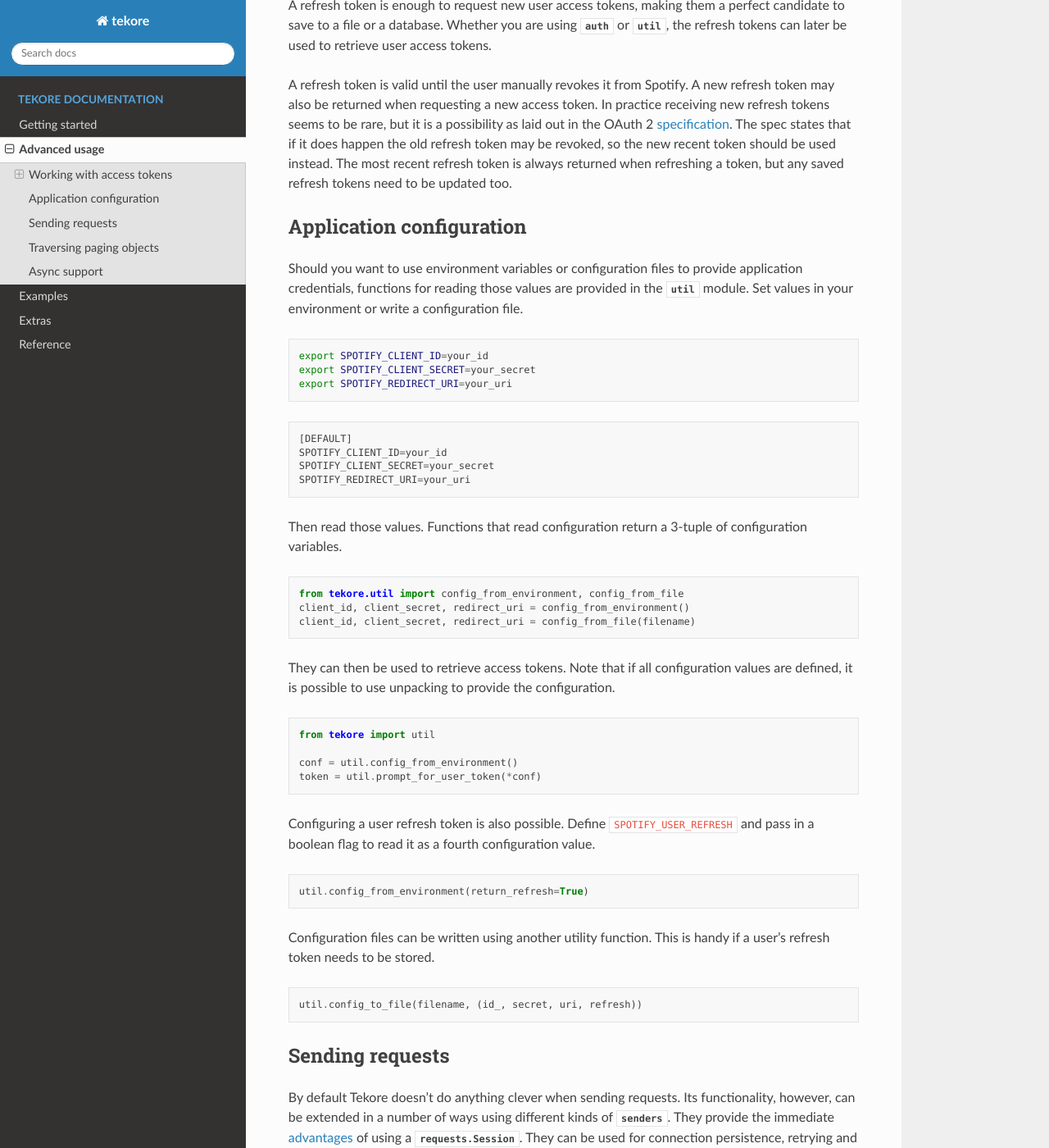
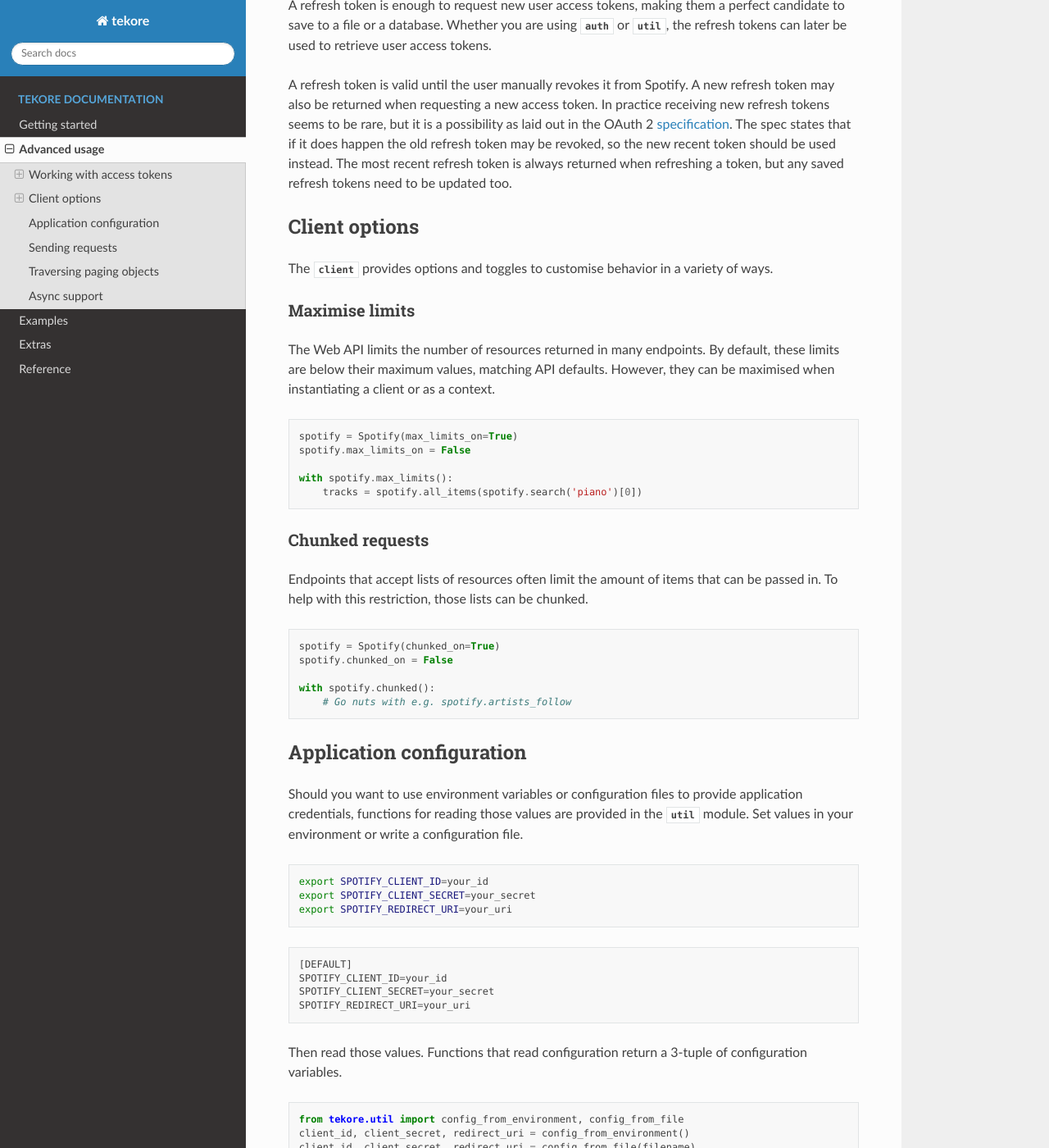
Before and after one commit to felix-hilden/tekore, a Sphinx documentation site: the page built from docs/documents/advanced_usage.rst, in a window 1280 px wide and 1400 px high, scrolled down 1024 px. Shown: the whole window at 82% size. Built offline with Sphinx 7.4.7 and the Read the Docs theme 2.0.0, drawn with Linux system fonts in a browser that asks for light colours; the version number could not be read and is left out.

Commit message:
Documentation for client options

```diff
--- a/docs/documents/advanced_usage.rst
+++ b/docs/documents/advanced_usage.rst
@@ -61,6 +61,40 @@ The spec states that if it does happen the old refresh token may be revoked,
 so the new recent token should be used instead.
 The most recent refresh token is always returned when refreshing a token,
 but any saved refresh tokens need to be updated too.
+
+Client options
+--------------
+The :mod:`client <tekore.client>` provides options and toggles
+to customise behavior in a variety of ways.
+
+Maximise limits
+***************
+The Web API limits the number of resources returned in many endpoints.
+By default, these limits are below their maximum values, matching API defaults.
+However, they can be maximised when instantiating a client or as a context.
+
+.. code:: python
+
+    spotify = Spotify(max_limits_on=True)
+    spotify.max_limits_on = False
+
+    with spotify.max_limits():
+        tracks = spotify.all_items(spotify.search('piano')[0])
+
+Chunked requests
+****************
+Endpoints that accept lists of resources often limit
+the amount of items that can be passed in.
+To help with this restriction, those lists can be chunked.
+
+.. code:: python
+
+    spotify = Spotify(chunked_on=True)
+    spotify.chunked_on = False
+
+    with spotify.chunked():
+        # Go nuts with e.g. spotify.artists_follow
+
 
 Application configuration
 -------------------------
```
